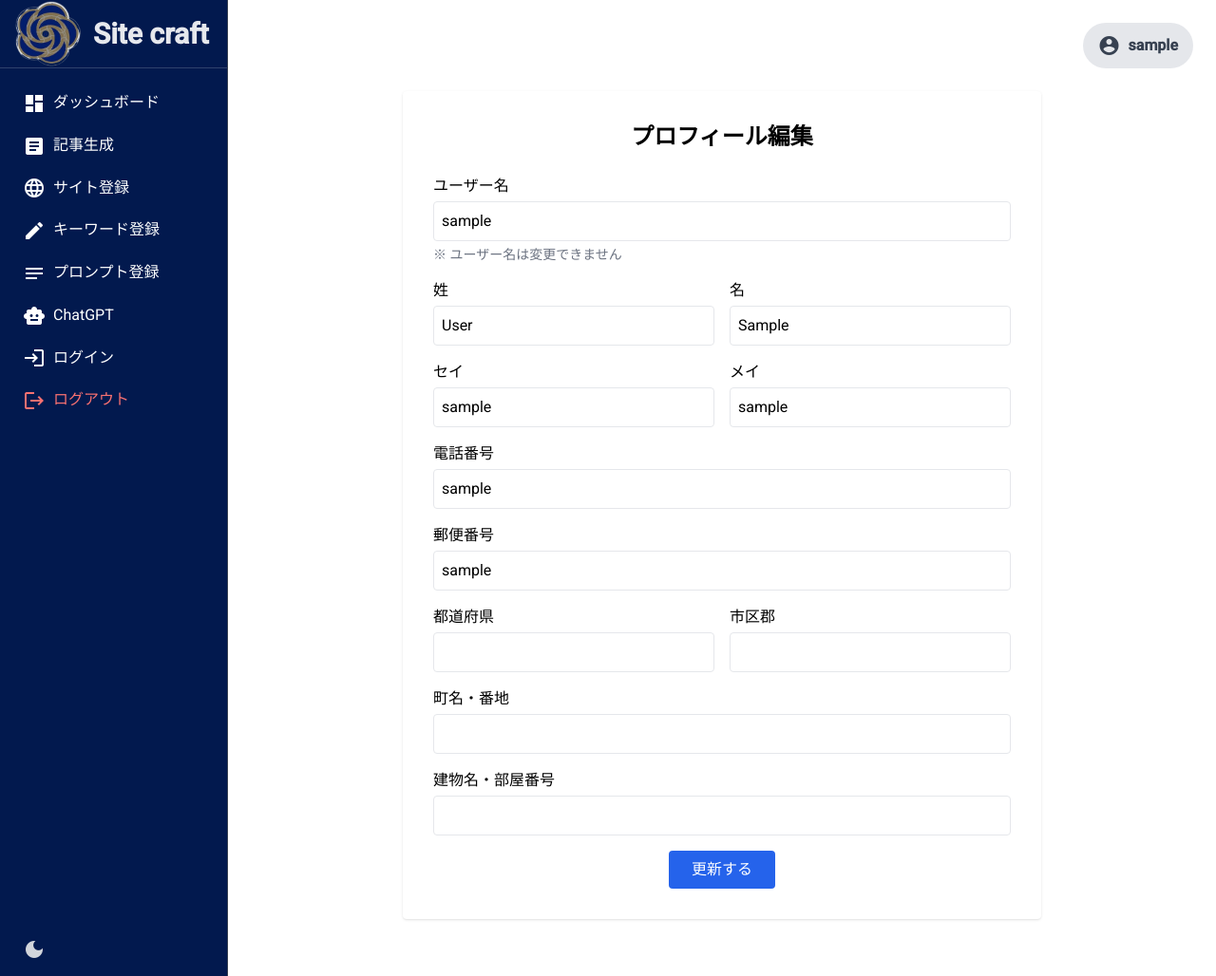
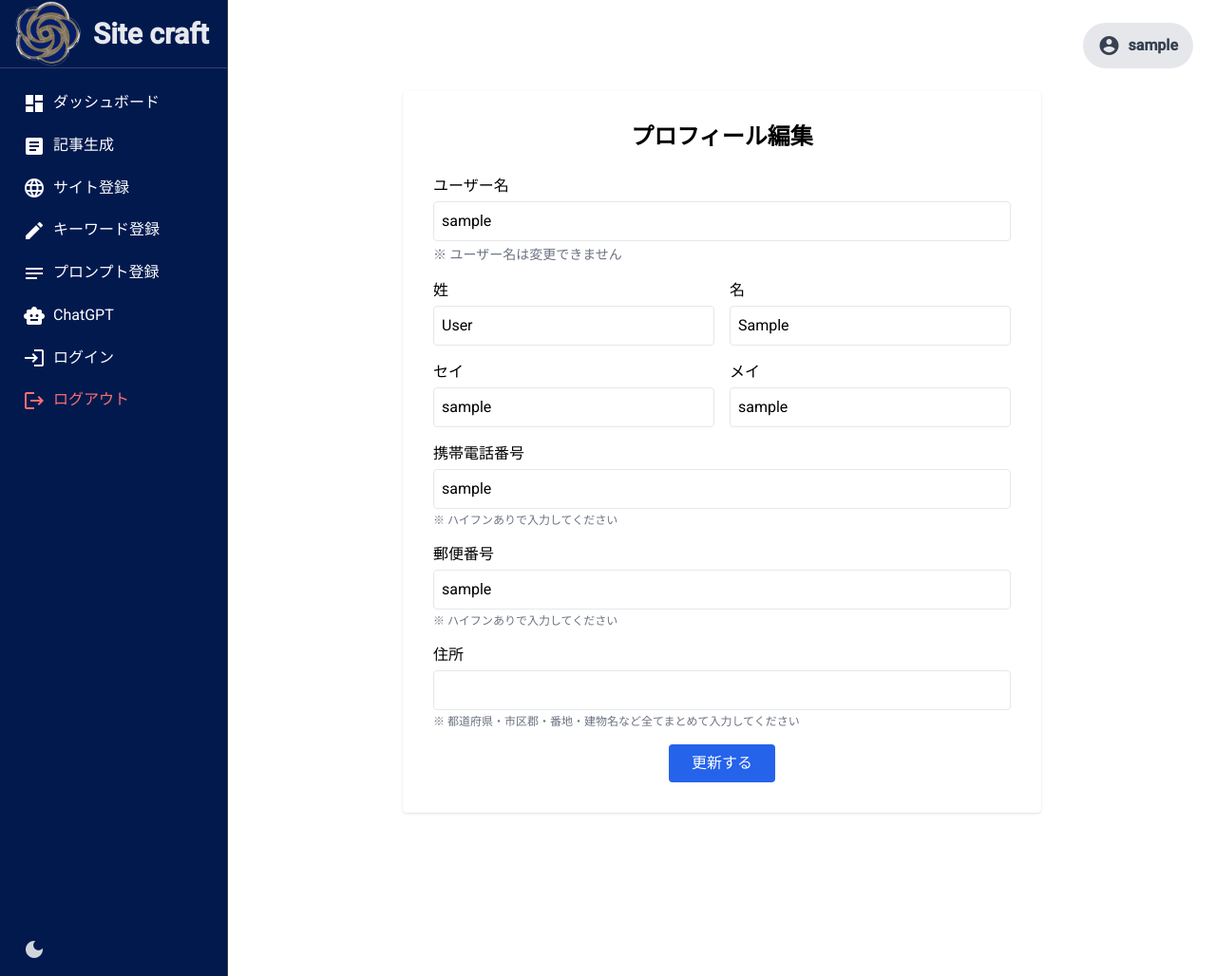
Before and after one commit to ryu-matsu2002/ver12-ai-posting-tool, a Flask app: a page that uses app/templates/profile.html in a window 1280 px wide. Shown: the whole page at 95% size. Run offline with Flask 3, Linux system fonts and the light colour scheme; the visitor is signed in with stand-in values (Sample User, id 1); data that the repository does not hold is empty; some libraries are stand-ins or nearby versions.

Commit message:
本番環境への修正を反映

```diff
--- a/app/forms.py
+++ b/app/forms.py
@@ -158,10 +158,7 @@ class ProfileForm(FlaskForm):
     first_name = StringField("名", validators=[DataRequired()])
     last_kana = StringField("セイ", validators=[DataRequired()])
     first_kana = StringField("メイ", validators=[DataRequired()])
-    phone = StringField("電話番号", validators=[DataRequired()])
+    phone = StringField("携帯電話番号", validators=[DataRequired()])
     postal_code = StringField("郵便番号", validators=[DataRequired()])
-    prefecture = StringField("都道府県", validators=[DataRequired()])
-    city = StringField("市区郡", validators=[DataRequired()])
-    address1 = StringField("町名・番地", validators=[DataRequired()])
-    address2 = StringField("建物名・部屋番号", validators=[Optional()])
+    address = StringField("住所", validators=[DataRequired(), Length(max=200)])
     submit = SubmitField("更新する")
--- a/app/routes.py
+++ b/app/routes.py
@@ -727,7 +727,7 @@ def register():
         new_user = User(
             email=form.email.data,
             password=generate_password_hash(form.password.data),
-            username=form.username.data,  # ← 追加済み！
+            username=form.username.data,
             user_type=form.user_type.data,
             company_name=form.company_name.data,
             company_kana=form.company_kana.data,
@@ -736,10 +736,7 @@ def register():
             last_kana=form.last_kana.data,
             first_kana=form.first_kana.data,
             postal_code=form.postal_code.data,
-            prefecture=form.prefecture.data,
-            city=form.city.data,
-            address1=form.address1.data,
-            address2=form.address2.data,
+            address=form.address.data,
             phone=form.phone.data
         )
         db.session.add(new_user)
@@ -749,6 +746,7 @@ def register():
         return redirect(url_for(".login"))
 
     return render_template("register.html", form=form)
+
 
 
 @bp.route("/logout")
@@ -778,16 +776,13 @@ def profile(username):
                 current_user.username = form.username.data
 
         # 基本情報の更新
-        current_user.last_name = form.last_name.data
+        current_user.last_name  = form.last_name.data
         current_user.first_name = form.first_name.data
-        current_user.last_kana = form.last_kana.data
+        current_user.last_kana  = form.last_kana.data
         current_user.first_kana = form.first_kana.data
-        current_user.phone = form.phone.data
+        current_user.phone      = form.phone.data
         current_user.postal_code = form.postal_code.data
-        current_user.prefecture = form.prefecture.data
-        current_user.city = form.city.data
-        current_user.address1 = form.address1.data
-        current_user.address2 = form.address2.data
+        current_user.address    = form.address.data  # ← 統合された住所フィールドに対応
 
         db.session.commit()
         flash("プロフィールを更新しました。", "success")
@@ -795,7 +790,6 @@ def profile(username):
         return redirect(url_for("main.profile", username=current_user.username))
 
     return render_template("profile.html", form=form)
-
 
 
 @bp.route("/")
--- a/app/templates/profile.html
+++ b/app/templates/profile.html
@@ -20,6 +20,7 @@
       {% endif %}
     </div>
 
+    <!-- 氏名 -->
     <div class="flex gap-4 mb-4">
       <div class="w-1/2">
         {{ form.last_name.label(class="block mb-1") }}
@@ -31,6 +32,7 @@
       </div>
     </div>
 
+    <!-- フリガナ -->
     <div class="flex gap-4 mb-4">
       <div class="w-1/2">
         {{ form.last_kana.label(class="block mb-1") }}
@@ -42,37 +44,28 @@
       </div>
     </div>
 
+    <!-- 電話番号 -->
     <div class="mb-4">
       {{ form.phone.label(class="block mb-1") }}
       {{ form.phone(class="w-full p-2 rounded border") }}
+      <p class="text-xs text-gray-500 mt-1">※ ハイフンありで入力してください</p>
     </div>
 
+    <!-- 郵便番号 -->
     <div class="mb-4">
       {{ form.postal_code.label(class="block mb-1") }}
       {{ form.postal_code(class="w-full p-2 rounded border") }}
+      <p class="text-xs text-gray-500 mt-1">※ ハイフンありで入力してください</p>
     </div>
 
-    <div class="flex gap-4 mb-4">
-      <div class="w-1/2">
-        {{ form.prefecture.label(class="block mb-1") }}
-        {{ form.prefecture(class="w-full p-2 rounded border") }}
-      </div>
-      <div class="w-1/2">
-        {{ form.city.label(class="block mb-1") }}
-        {{ form.city(class="w-full p-2 rounded border") }}
-      </div>
+    <!-- 住所 -->
+    <div class="mb-4">
+      {{ form.address.label(class="block mb-1") }}
+      {{ form.address(class="w-full p-2 rounded border") }}
+      <p class="text-xs text-gray-500 mt-1">※ 都道府県・市区郡・番地・建物名など全てまとめて入力してください</p>
     </div>
 
-    <div class="mb-4">
-      {{ form.address1.label(class="block mb-1") }}
-      {{ form.address1(class="w-full p-2 rounded border") }}
-    </div>
-
-    <div class="mb-4">
-      {{ form.address2.label(class="block mb-1") }}
-      {{ form.address2(class="w-full p-2 rounded border") }}
-    </div>
-
+    <!-- 登録ボタン -->
     <div class="text-center">
       {{ form.submit(class="px-6 py-2 bg-blue-600 text-white rounded hover:bg-blue-700") }}
     </div>
```
